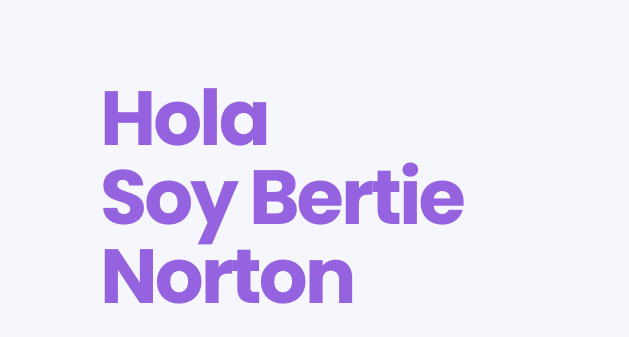
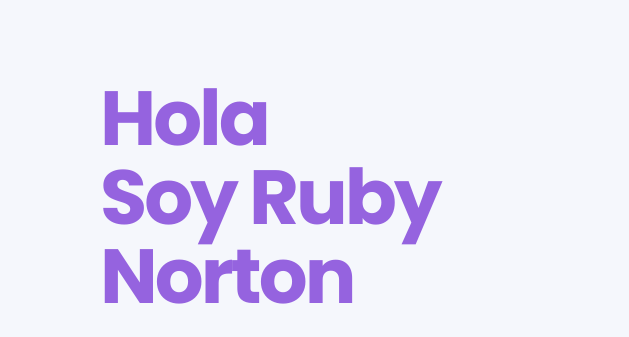
Before and after one commit to Rubisita22/personal-page-guailla-ruby, a plain HTML site: page index.html in a window 1280 px wide. Shown: the top 337 px of the page, 0-629 px from the left. Drawn offline with Linux system fonts and the light colour scheme.

Commit message:
Actualizacion

```diff
--- a/index.html
+++ b/index.html
@@ -186,7 +186,7 @@
   <main class="page">
     <section class="hero" aria-label="Presentación">
       <div class="intro">
-        <h1>Hola<br>Soy Bertie<br>Norton</h1>
+        <h1>Hola<br>Soy Ruby<br>Norton</h1>
         <p>
           Diseñadora de UI, fotógrafa y entusiasta de los viajes.
           Me encanta crear experiencias digitales atractivas y capturar
```
